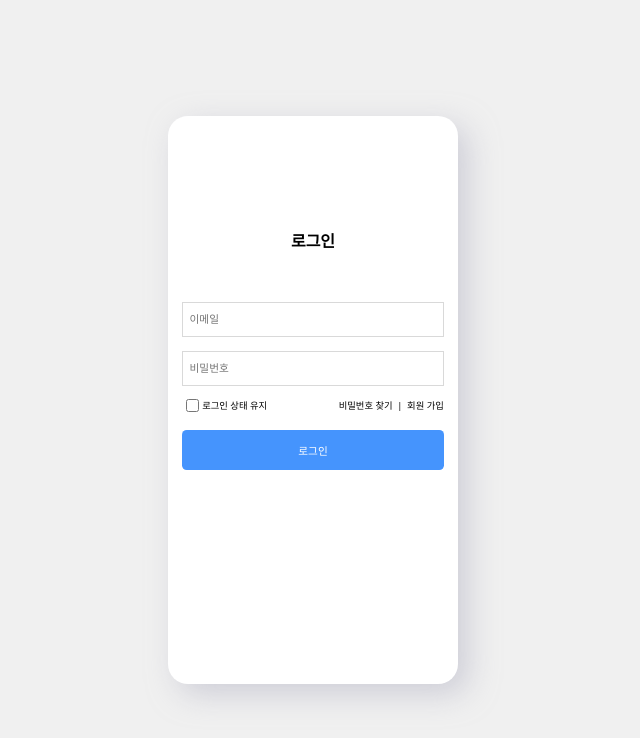
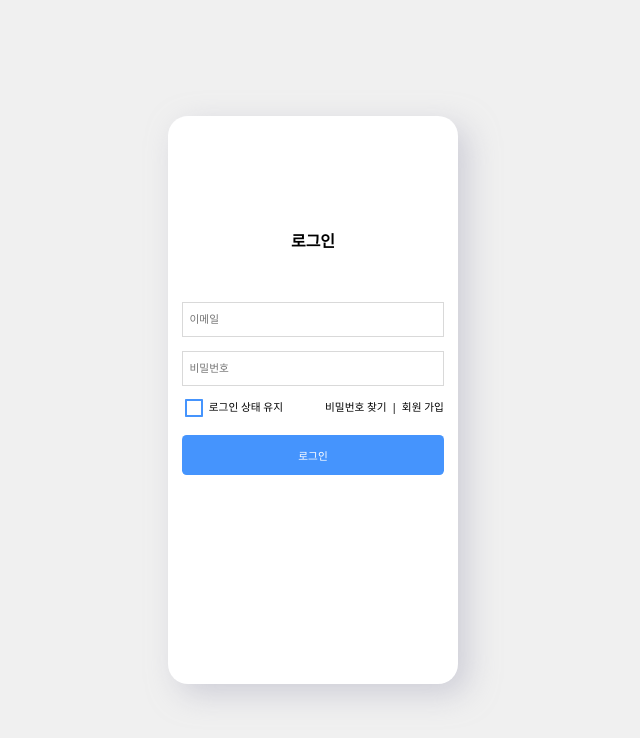
Before and after one commit to FairPay-Proj/fairpay, a Next.js app: page /login in a window 1280 px wide. Shown: the top 738 px of the page, without its empty margins (327-967 px from the left). Built offline with nearby package versions, Linux system fonts and the light colour scheme.

Commit message:
Feat: 로그인 페이지 checkbox 추가 - label설정 및 label과의 gap 설정

```diff
--- a/app/(route)/login/page.tsx
+++ b/app/(route)/login/page.tsx
@@ -1,6 +1,7 @@
 "use client";
 
 import Button from "@FairPay/components/Button";
+import FormCheckbox from "@FairPay/components/FormCheckbox";
 import FormInput from "@FairPay/components/FormInput";
 import MainContent from "@FairPay/components/MainContent";
 import {FlexBox, Text, Title} from "@FairPay/components/styled/styledComponent";
@@ -8,12 +9,17 @@ import fontSizes from "@FairPay/themes/fontsizes";
 import {useForm} from "react-hook-form";
 import styled from "styled-components";
 
-const TextWrap = styled.span`
-  font-size: ${fontSizes.xs};
+const TextWrap = styled.span<{cursor?: boolean}>`
+  font-size: ${fontSizes.sx};
+  cursor: ${({cursor}) => (cursor ? "pointer" : "default")};
 `;
 
 export default function Login() {
-  const {control, register} = useForm();
+  const {control, register, handleSubmit} = useForm();
+
+  const login = (data) => {
+    console.log("data : ", data);
+  };
 
   return (
     <MainContent
@@ -55,20 +61,21 @@ export default function Login() {
               width: "100%",
             }}>
             <FlexBox sx={{flexDirection: "row", alignItems: "center"}}>
-              <input
-                type="checkbox"
-                // 디자인에 맞는 이미지 사용하도록 (label 사용)
+              <FormCheckbox
+                control={control}
+                name={"saveState"}
+                text={<TextWrap>로그인 상태 유지</TextWrap>}
+                gap="0.208vw"
               />
-              <TextWrap>로그인 상태 유지</TextWrap>
             </FlexBox>
             <FlexBox sx={{flexDirection: "row", alignItems: "center", gap: "0.365vw"}}>
-              <TextWrap>비밀번호 찾기</TextWrap>
+              <TextWrap cursor>비밀번호 찾기</TextWrap>
               <TextWrap>|</TextWrap>
-              <TextWrap>회원 가입</TextWrap>
+              <TextWrap cursor>회원 가입</TextWrap>
             </FlexBox>
           </FlexBox>
         </FlexBox>
-        <Button>로그인</Button>
+        <Button onClick={handleSubmit(login)}>로그인</Button>
       </FlexBox>
     </MainContent>
   );
--- /dev/null
+++ b/components/FormCheckbox.tsx
@@ -0,0 +1,57 @@
+import React from "react";
+import {Control, useController} from "react-hook-form";
+import styled from "styled-components";
+import {Img, ImgWrap} from "./styled/styledComponent";
+
+interface CheckProps {
+  name: string;
+  control: Control<any>;
+  text: React.ReactNode;
+  gap?: string;
+}
+
+const Box = styled.div`
+  margin: 0;
+  padding: 0;
+`;
+
+const InputCheck = styled.input`
+  margin: 0;
+  display: none;
+`;
+
+const Label = styled.label<{gap?: string}>`
+  cursor: pointer;
+  display: flex;
+  flex-direction: row;
+  align-items: center;
+  justify-content: center;
+  gap: ${({gap}) => gap || "0px"};
+`;
+
+const FormCheckbox = ({name, control, text, gap}: CheckProps) => {
+  const {
+    field: {onChange, value},
+  } = useController({
+    name,
+    control,
+  });
+
+  return (
+    <Box>
+      <InputCheck type="checkbox" onChange={onChange} checked={value} id={name} />
+      <Label htmlFor={name} gap={gap}>
+        <ImgWrap>
+          {value ? (
+            <Img src="/images/checkbox-fill.svg" alt="checkbox_fill" />
+          ) : (
+            <Img src="/images/checkbox-blank-line.svg" alt="checkbox_blank_line" />
+          )}
+        </ImgWrap>
+        {text}
+      </Label>
+    </Box>
+  );
+};
+
+export default FormCheckbox;
```
Also changed, not shown: public/images/checkbox-blank-line.svg (added), public/images/checkbox-fill.svg (added).
